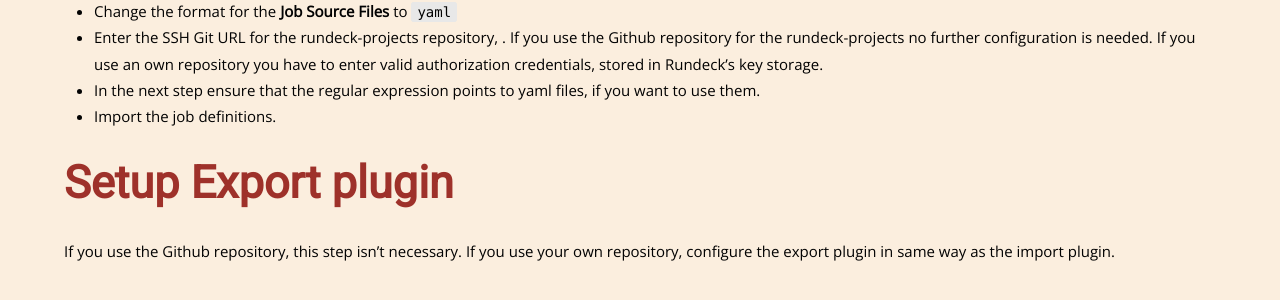
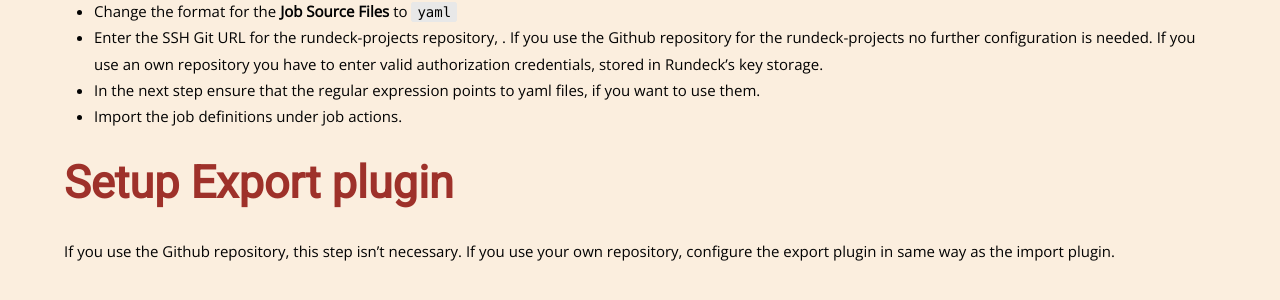
Before and after one commit to opendevstack/opendevstack.github.io, a Jekyll site: the page built from doc/getting-started.md, in a window 1280 px wide and 900 px high, scrolled down 20397 px. Shown: the part 154-454 px from the top of the window. Built offline with Jekyll 4.4.1, drawn with Linux system fonts in a browser that asks for light colours; nearby versions of some CDN libraries; our own code applies the rules of GitHub Pages for plain Markdown files.

Commit message:
updated description for job definitions import

```diff
--- a/doc/getting-started.md
+++ b/doc/getting-started.md
@@ -649,7 +649,7 @@
 If you use the Github repository for the rundeck-projects no further configuration is needed.
 If you use an own repository you have to enter valid authorization credentials, stored in Rundeck's key storage.
 * In the next step ensure that the regular expression points to yaml files, if you want to use them.
-* Import the job definitions.
+* Import the job definitions under job actions.
 
 ##### Setup Export plugin
 If you use the Github repository, this step isn't necessary.
```
